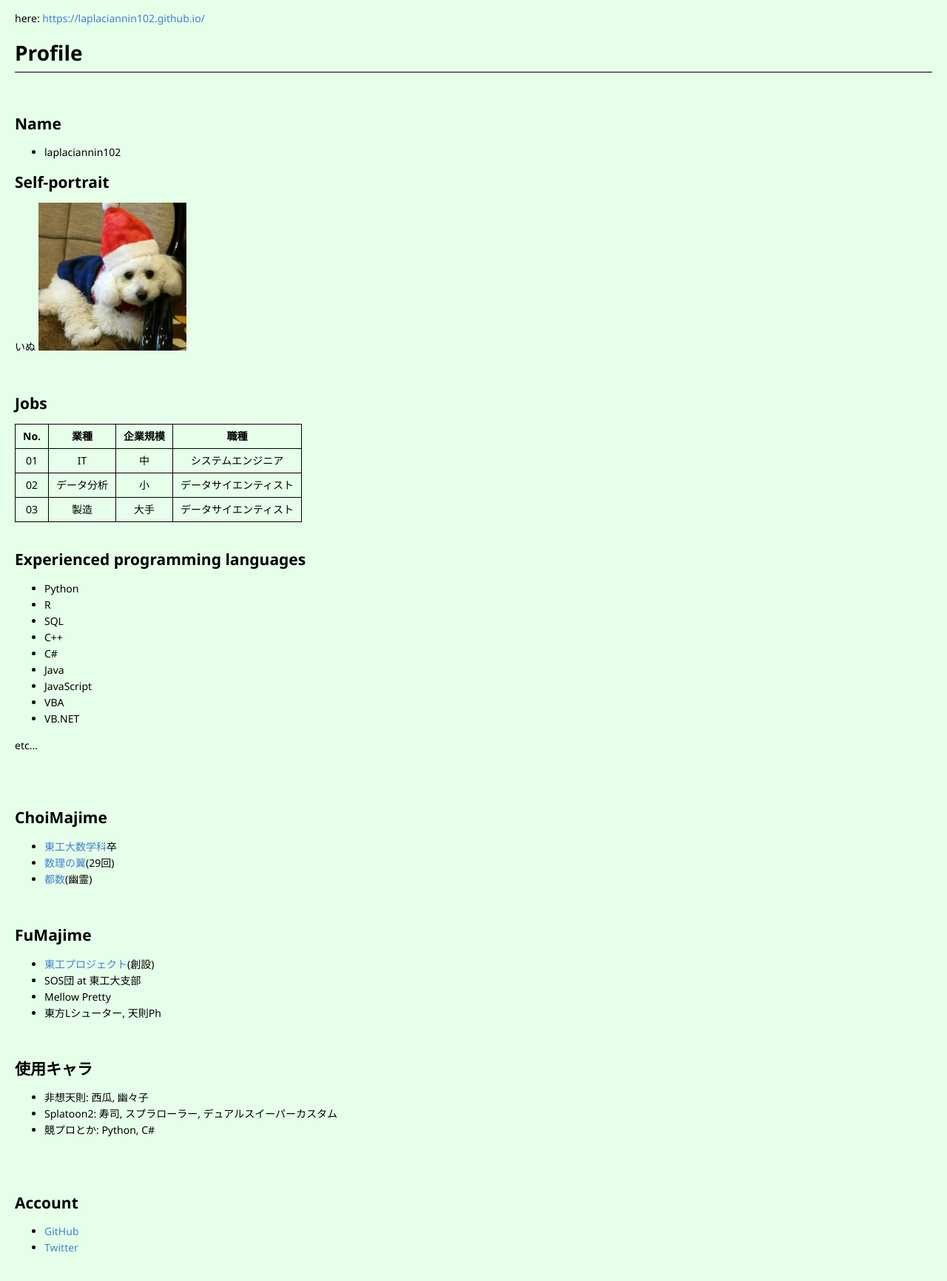
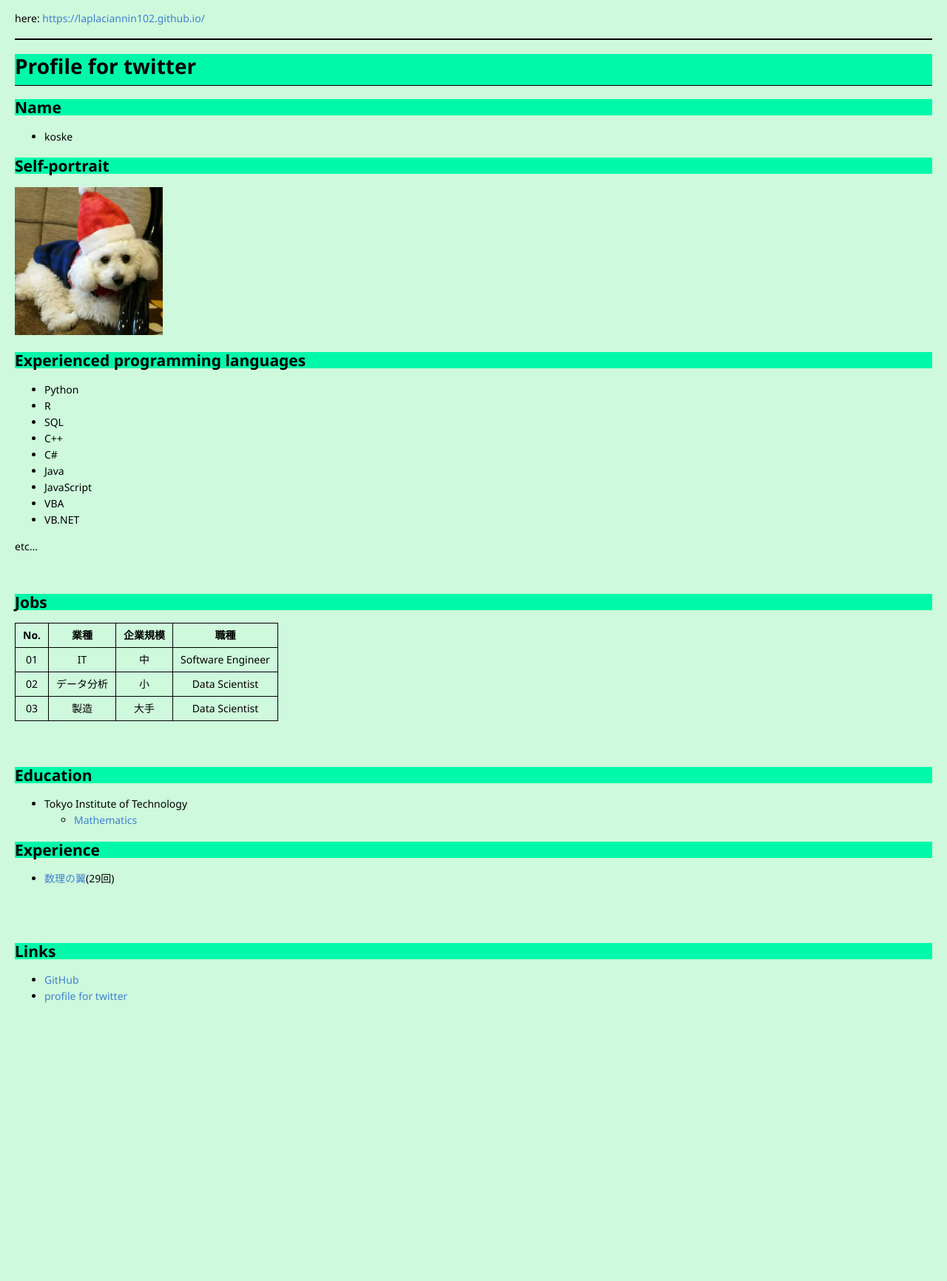
Before and after one commit to laplaciannin102/laplaciannin102.github.io, a plain HTML site: page index.html in a window 1280 px wide. Shown: the whole page at 74% size. After the commit the page ends 1468 px from the top, so only its background shows below. Drawn offline with Linux system fonts and the light colour scheme.

Commit message:
0922 update

```diff
--- /dev/null
+++ b/assets/css/for_twitter.css
@@ -0,0 +1,11 @@
+body {
+    background-color: #CEF9DC;
+}
+
+h1, h2, h3 {
+    background-color: #00F9A9;
+}
+
+table, th, td {
+    border: 1.5px solid black;
+}
--- /dev/null
+++ b/assets/css/root.css
@@ -0,0 +1,11 @@
+body {
+    background-color: #CEF9DC;
+}
+
+h1, h2, h3 {
+    background-color: #00F9A9;
+}
+
+table, th, td {
+    border: 1.5px solid black;
+}
--- /dev/null
+++ b/assets/js/root.js
@@ -0,0 +1,7 @@
+function showRika() {
+    alert("test");
+    var reader = new FileReader();
+    reader.readAsText("../assets/txt/rika.txt");
+    var rika = reader.result;
+    document.write(rika);
+  };
--- a/index.html
+++ b/index.html
@@ -4,6 +4,8 @@
 <title>laplaciannin102</title>
 <meta http-equiv="Content-type" content="text/html;charset=UTF-8">
 
+<script type="text/javascript" src="./assets/js/root.js"></script>
+<link rel="stylesheet" type="text/css" href="./assets/css/root.css">
 <style>
 /*---------------------------------------------------------------------------------------------
  *  Copyright (c) Microsoft Corporation. All rights reserved.
@@ -151,7 +153,6 @@ table > thead > tr > td,
 table > tbody > tr > th,
 table > tbody > tr > td {
 	padding: 5px 10px;
-	border: 1px solid black;
 }
 
 table > tbody > tr + tr > td {
@@ -385,17 +386,30 @@ blockquote {
 </style>
 
 </head>
-<body bgcolor="#E6FFE9">
+<body>
 <p>here: <a href="https://laplaciannin102.github.io/">https://laplaciannin102.github.io/</a></p>
-<h1 id="profile"><strong>Profile</strong></h1>
-<br>
+<hr>
+<h1 id="profile-for-twitter"><strong>Profile for twitter</strong></h1>
 <h2 id="name"><strong>Name</strong></h2>
 <ul>
-<li>laplaciannin102</li>
+<li>koske</li>
 </ul>
 <h2 id="self-portrait"><strong>Self-portrait</strong></h2>
-<p>いぬ
-<img width="200" alt="ｲｯﾇ" src="./img/inu.png"></p>
+<img width="200" alt="ｲｯﾇ" src="./assets/img/inu.png">
+<br>
+<h2 id="experienced-programming-languages"><strong>Experienced programming languages</strong></h2>
+<ul>
+<li>Python</li>
+<li>R</li>
+<li>SQL</li>
+<li>C++</li>
+<li>C#</li>
+<li>Java</li>
+<li>JavaScript</li>
+<li>VBA</li>
+<li>VB.NET</li>
+</ul>
+<p>etc...</p>
 <br>
 <h2 id="jobs"><strong>Jobs</strong></h2>
 <table>
@@ -412,66 +426,46 @@ blockquote {
 <td style="text-align:center">01</td>
 <td style="text-align:center">IT</td>
 <td style="text-align:center">中</td>
-<td style="text-align:center">システムエンジニア</td>
+<td style="text-align:center">Software Engineer</td>
 </tr>
 <tr>
 <td style="text-align:center">02</td>
 <td style="text-align:center">データ分析</td>
 <td style="text-align:center">小</td>
-<td style="text-align:center">データサイエンティスト</td>
+<td style="text-align:center">Data Scientist</td>
 </tr>
 <tr>
 <td style="text-align:center">03</td>
 <td style="text-align:center">製造</td>
 <td style="text-align:center">大手</td>
-<td style="text-align:center">データサイエンティスト</td>
+<td style="text-align:center">Data Scientist</td>
 </tr>
 </tbody>
 </table>
 <br>
-<h2 id="experienced-programming-languages"><strong>Experienced programming languages</strong></h2>
+<br>
+<h2 id="education"><strong>Education</strong></h2>
 <ul>
-<li>Python</li>
-<li>R</li>
-<li>SQL</li>
-<li>C++</li>
-<li>C#</li>
-<li>Java</li>
-<li>JavaScript</li>
-<li>VBA</li>
-<li>VB.NET</li>
+<li>Tokyo Institute of Technology
+<ul>
+<li><a href="https://educ.titech.ac.jp/math/">Mathematics</a></li>
 </ul>
-<p>etc...</p>
-<br>
-<br>
-<h2 id="choimajime"><strong>ChoiMajime</strong></h2>
+</li>
+</ul>
+<h2 id="experience"><strong>Experience</strong></h2>
 <ul>
-<li><a href="https://educ.titech.ac.jp/math/">東工大数学科</a>卒</li>
 <li><a href="https://www.npo-tsubasa.jp/">数理の翼</a>(29回)</li>
-<li><a href="https://tosuu.web.fc2.com/">都数</a>(幽霊)</li>
-</ul>
-<br>
-<h2 id="fumajime"><strong>FuMajime</strong></h2>
-<ul>
-<li><a href="https://twitter.com/toukouproject">東工プロジェクト</a>(創設)</li>
-<li>SOS団 at 東工大支部</li>
-<li>Mellow Pretty</li>
-<li>東方Lシューター, 天則Ph</li>
-</ul>
-<br>
-<h2 id="%E4%BD%BF%E7%94%A8%E3%82%AD%E3%83%A3%E3%83%A9"><strong>使用キャラ</strong></h2>
-<ul>
-<li>非想天則: 西瓜, 幽々子</li>
-<li>Splatoon2: 寿司, スプラローラー, デュアルスイーパーカスタム</li>
-<li>競プロとか: Python, C#</li>
 </ul>
 <p><br><br></p>
-<h2 id="account"><strong>Account</strong></h2>
+<h2 id="links"><strong>Links</strong></h2>
 <ul>
-<li><a href="https://github.com/laplaciannin102">GitHub</a></li>
-<li><a href="">Twitter</a></li>
+<li><a href="https://github.com/laplaciannin102/">GitHub</a></li>
+<li><a href="for_twitter/">profile for twitter</a></li>
 </ul>
 <br>
 <br>
+<br>
+<br>
+
 </body>
 </html>
```
Also changed, not shown: assets/js/for_twitter.js (added, +34 -0 lines), for_twitter/index.html (renamed from md/profile.html, +54 -29 lines), html/memo.html (deleted, +0 -46 lines), assets/img/inu.png (renamed from img/inu.png), assets/txt/ika.txt (added), assets/txt/rika.txt (added), 1 other file.
